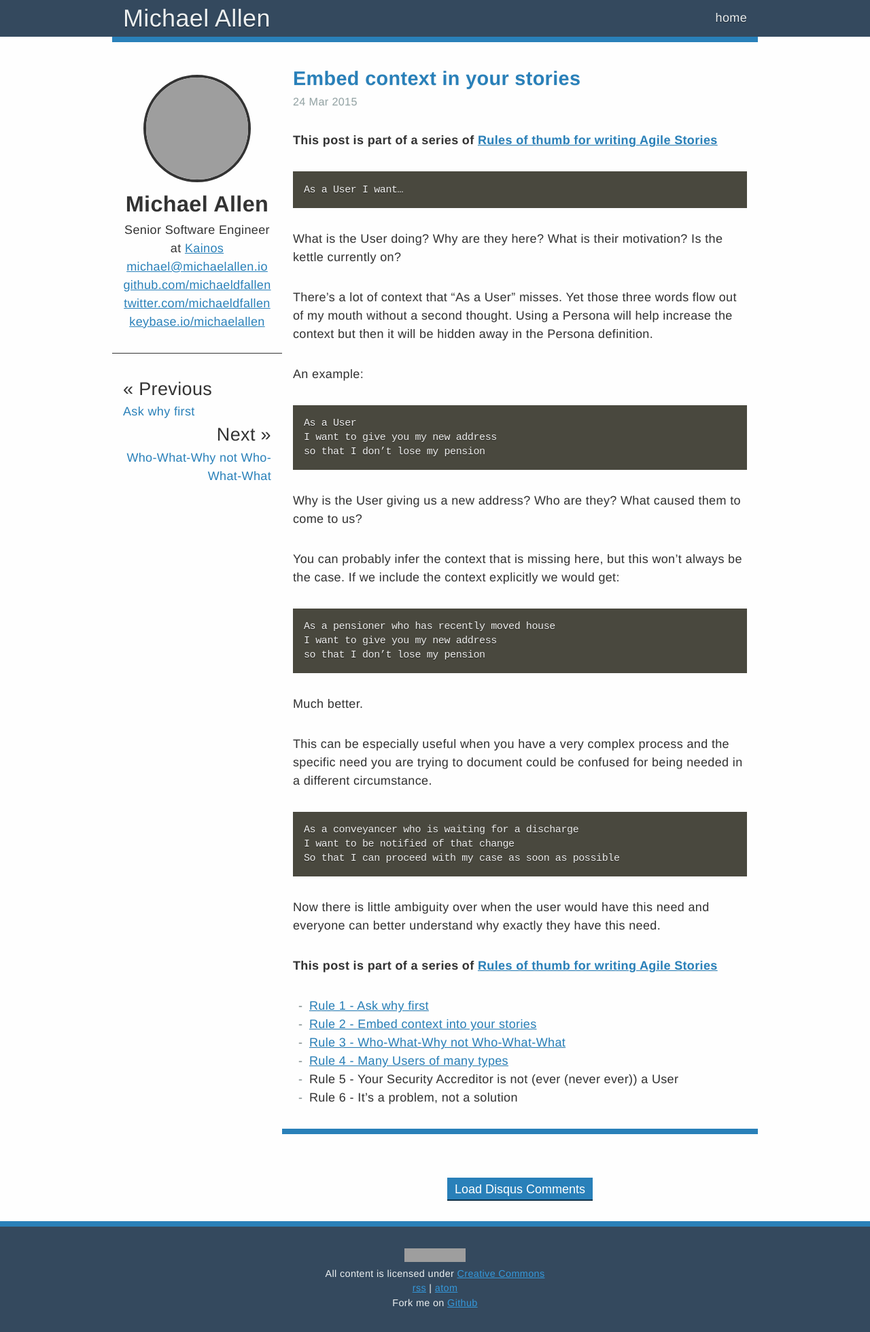
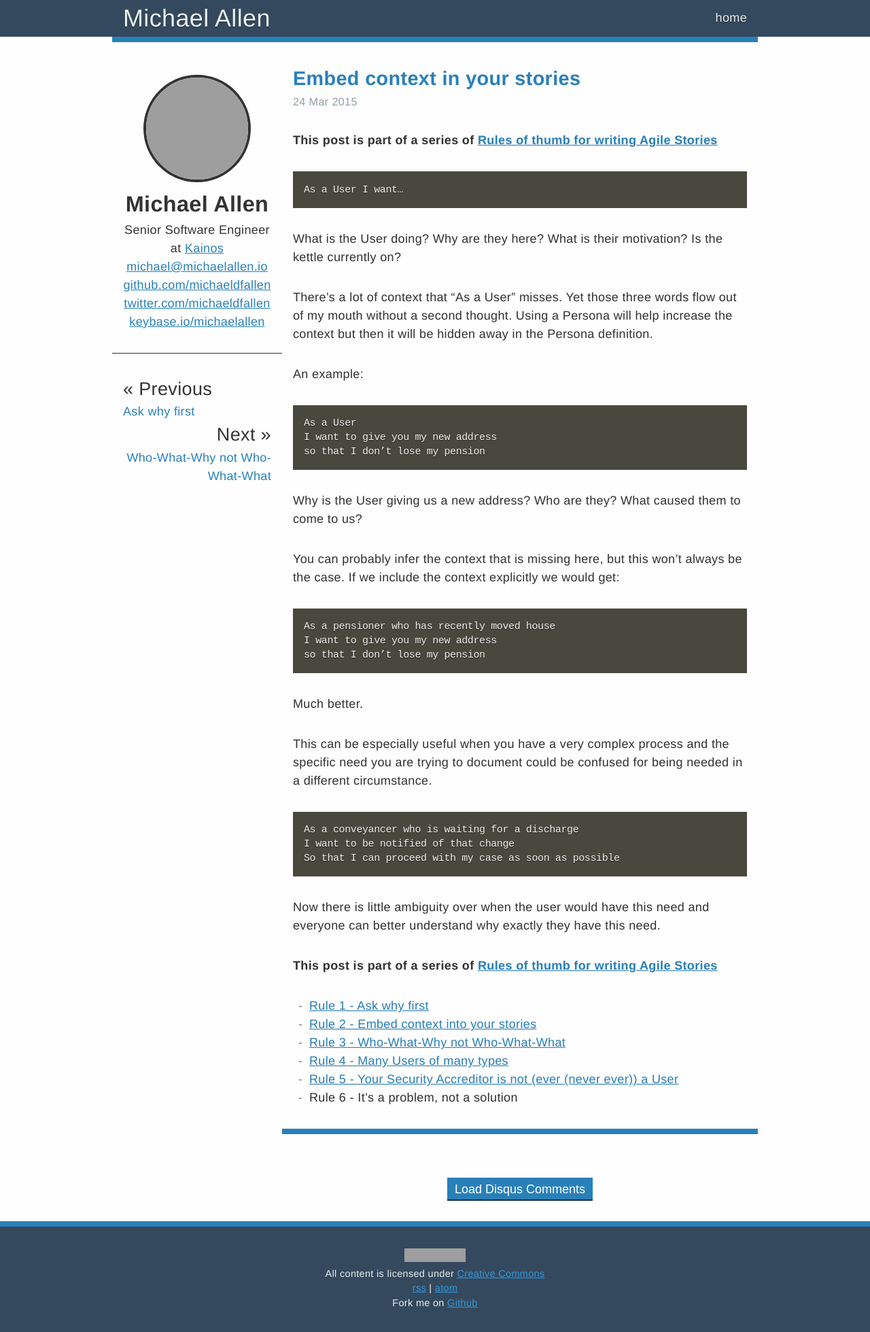
Before and after one commit to michaeldfallen/michaeldfallen.github.io, a Jekyll site: the page built from _posts/2015-03-24-story-writing-embed-context.markdown, in a window 1280 px wide. Shown: the whole page at 68% size. Built offline with Jekyll 4.4.1, drawn with Linux system fonts in a browser that asks for light colours; grey boxes are pictures that could not be loaded.

```diff
--- a/_includes/series/story-writing/links.markdown
+++ b/_includes/series/story-writing/links.markdown
@@ -2,7 +2,7 @@
 - [Rule 2 - Embed context into your stories]
 - [Rule 3 - Who-What-Why not Who-What-What]
 - [Rule 4 - Many Users of many types]
-- Rule 5 - Your Security Accreditor is not (ever (never ever)) a User
+- [Rule 5 - Your Security Accreditor is not (ever (never ever)) a User]
 - Rule 6 - It's a problem, not a solution
 
 [Rules of thumb for writing Agile Stories]:/story-writing-rules-of-thumb
```
Also changed, not shown: other parts of _includes/series/story-writing/links.markdown (+1 -0 lines).
